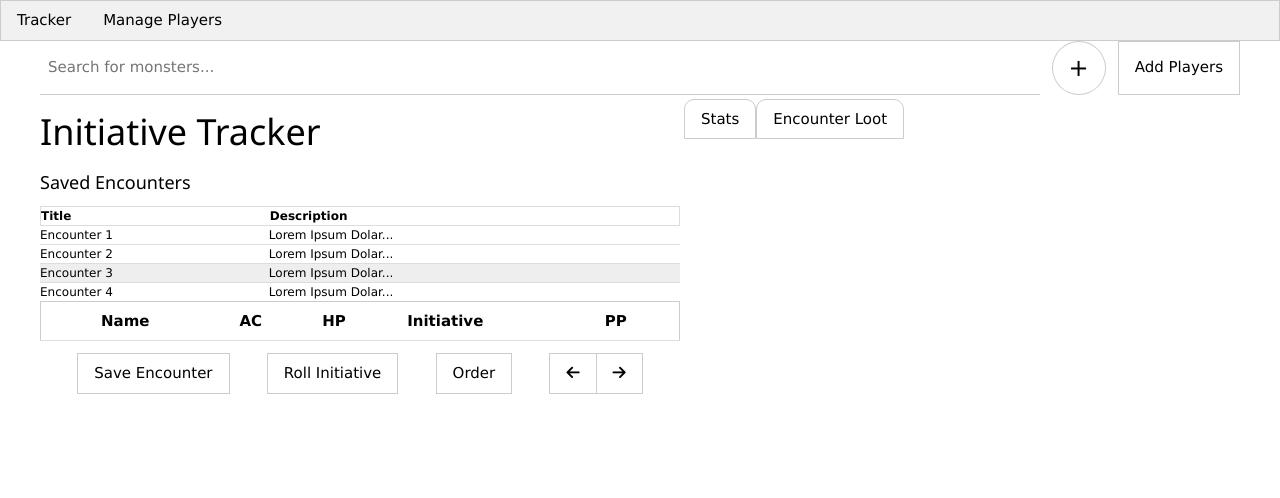
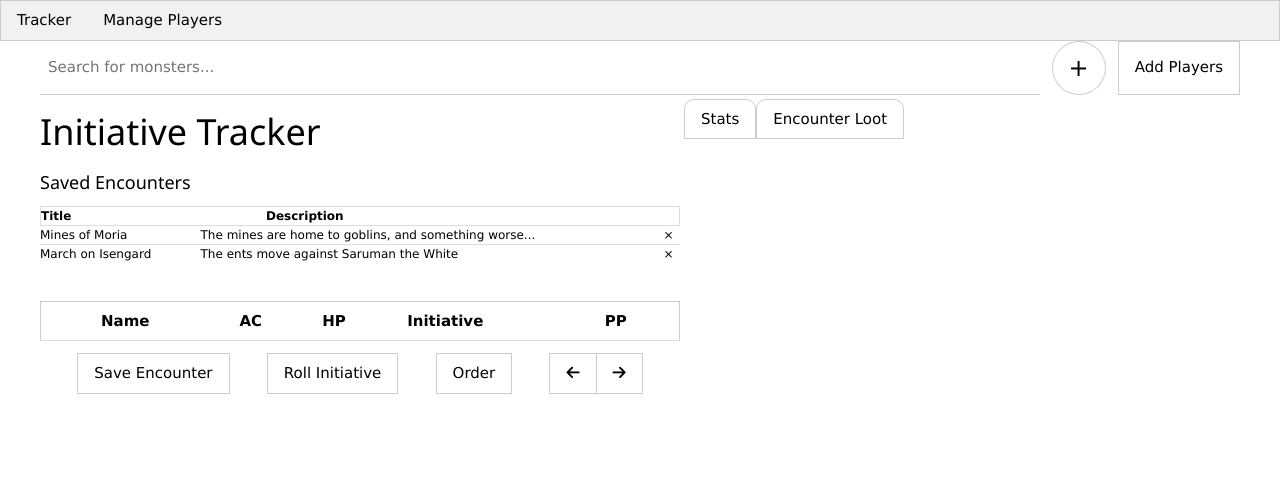
Before and after one commit to ben-githubs/dmtoolkit, a Flask app: template dmtoolkit/inittracker/templates/tracker.jinja2 in a window 1280 px wide. Shown: the top 498 px of the page. Run offline with Flask 3, Linux system fonts and the light colour scheme; the template is opened without the code that fills it: most values are stand-ins (such as "Sample title", 1, 10 or a date in 2020); lists and menus that the app fills with data are empty; parts of the project's set-up code (start-up, migrations or seed data) failed here and were passed over; some libraries are stand-ins or nearby versions; some web fonts are replaced.

Commit message:
Add button to delete encounter, and add default encounters

```diff
--- a/dmtoolkit/inittracker/static/tracker.css
+++ b/dmtoolkit/inittracker/static/tracker.css
@@ -55,20 +55,34 @@ div.saved-encounter-list {
 
 div.saved-encounter-list-item {
     border-top: 1px solid #ddd;
+    display: flex;
+    flex-direction: row;
+    width: 100%;
 }
 
 div.saved-encounter-list-header {
     border: 1px solid #ddd;
     border-bottom: 0;
+    display: flex;
+    flex-direction: row;
 }
 
-div.saved-encounter-list-item span:first-child, div.saved-encounter-list-header span:first-child {
-    display: inline-block;
+div.saved-encounter-list-item div:first-child, div.saved-encounter-list-header div:first-child {
     width: 225px;
+    flex-grow: 0;
 }
 
-div.saved-encounter-list-item span {
-    display: inline-block;
+div.saved-encounter-list-item div {
+    width: 100%;
+    text-wrap: wrap;
+}
+
+div.saved-encounter-list-item div:last-child {
+    margin-left: auto;
+    width: 32px;
+    flex-grow: 0;
+    padding: 0;
+    height: 100%;
 }
 
 div.saved-encounter-list-item:hover {
--- a/dmtoolkit/inittracker/static/tracker.js
+++ b/dmtoolkit/inittracker/static/tracker.js
@@ -340,12 +340,47 @@ function updateAddPlayerButtons() {
     })
 }
 
+function listEncounters() {
+    // Fetches the encounter list from localStorage.
+    savedEncounters = localStorage.getItem('savedEncounters');
+    if (savedEncounters === null || Object.keys(JSON.parse(savedEncounters)).length == 0) {
+        console.info("No saved encounters found; adding defaults")
+        return {
+            'Mines of Moria': {
+                'monsters': [
+                    {'id': 'Balor-MM', 'hasLoot': false},
+                    {'id': 'Goblin-MM'},
+                    {'id': 'Goblin-MM'},
+                    {'id': 'Hobgoblin-MM'}
+                ],
+                'title': 'Mines of Moria',
+                'desc': 'The mines are home to goblins, and something worse...'
+            },
+            'March on Isengard': {
+                'monsters': [
+                    {'id': 'Treant-MM', 'hasLoot': false},
+                    {'id': 'Treant-MM', 'hasLoot': false},
+                    {'id': 'Twig Blight-MM', 'hasLoot': false},
+                    {'id': 'Twig Blight-MM', 'hasLoot': false},
+                    {'id': 'Twig Blight-MM', 'hasLoot': false},
+                    {'id': 'Archmage-MM'}
+                ],
+                'title': 'March on Isengard',
+                'desc': 'The ents move against Saruman the White'
+            }
+        }
+    }
+    return JSON.parse(savedEncounters);
+}
+
+function updateEncounters(encounters) {
+    // Updates the encounter list saved in localStorage.
+    localStorage.setItem('savedEncounters', JSON.stringify(encounters));
+}
+
 function refreshEncounters() {
     // Get encounter info
-    encounters = JSON.parse(localStorage.getItem("savedEncounters"));
-    if (encounters === null) {
-        encounters = {};
-    }
+    encounters = listEncounters();
 
     numEncounters = Object.keys(encounters).length;
     console.log(`Found ${numEncounters} saved encounters in localStorage.`);
@@ -356,14 +391,37 @@ function refreshEncounters() {
         console.log('No encounters loaded; using default placeholders.')
     }
 
-    $.each(encounters, function(_, enc) {
+    $.each(encounters, function(eid, enc) {
         item = $('<div class="saved-encounter-list-item"></div>');
         item.data("monsters", enc.monsters);
+        item.data("encounter", enc);
+        item.data("id", eid);
         item.dblclick(function() { loadEncounter(this); });
-        item.append($(`<span>${enc.title}</span>`));
-        item.append($(`<span>${enc.desc}<span>`));
+        item.append($(`<div>${enc.title}</div>`));
+        item.append($(`<div>${enc.desc}<div>`));
+        closeButton = ($(`<div class="w3-button w3-ripple">&times</div>`));
+        closeButton.click(function(event) {
+            deleteEncounter(event);
+        })
+        item.append(closeButton);
         $('.saved-encounter-list').append(item);
     });
+}
+
+function deleteEncounter(event) {
+    self = $(event.target);
+    encounterItem = self;
+    if (!self.hasClass('saved-encounter-list-item')) {
+        encounterItem = self.closest(".saved-encounter-list-item");
+    }
+    encounterId = $(encounterItem).data("id");
+    console.log($(encounterItem).data("encounter"));
+    console.log(`Removing encounter '${encounterId}'`);
+
+    savedEncounters = listEncounters();
+    delete savedEncounters[encounterId];
+    updateEncounters(savedEncounters);
+    refreshEncounters();
 }
 
 function loadEncounter(encounterItem) {
@@ -416,15 +474,12 @@ function saveEncounter() {
     }
 
     // Update Encounter List
-    encounters = JSON.parse(localStorage.getItem("savedEncounters"));
-    if (encounters === null) {
-        encounters = {};
-    }
+    encounters = listEncounters();
     numEncounters = Object.keys(encounters).length;
 
     encounterId = encounterTitle;
     encounters[encounterId] = encounter;
-    localStorage.setItem("savedEncounters", JSON.stringify(encounters));
+    updateEncounters(encounters);
 
     if (Object.keys(encounters).length == numEncounters) {
         console.log(`Updated encounter: '${encounterId}'`);
--- a/dmtoolkit/inittracker/templates/tracker.jinja2
+++ b/dmtoolkit/inittracker/templates/tracker.jinja2
@@ -29,31 +29,11 @@
             <h1>Initiative Tracker</h1>
             <h5>Saved Encounters</h5>
             <div class="saved-encounter-list-header w3-small" style="width: 100%">
-                <span><strong>Title</strong></span>
-                <span><strong>Description</strong></span>
+                <div><strong>Title</strong></div>
+                <div><strong>Description</strong></div>
+                <div></div>
             </div>
-            <div class="saved-encounter-list w3-small">
-                <div class="saved-encounter-list-item">
-                    <span>Encounter 1</span>
-                    <span>Lorem Ipsum Dolar...</span>
-                </div>
-                <div class="saved-encounter-list-item">
-                    <span>Encounter 2</span>
-                    <span>Lorem Ipsum Dolar...</span>
-                </div>
-                <div class="saved-encounter-list-item selected">
-                    <span>Encounter 3</span>
-                    <span>Lorem Ipsum Dolar...</span>
-                </div>
-                <div class="saved-encounter-list-item">
-                    <span>Encounter 4</span>
-                    <span>Lorem Ipsum Dolar...</span>
-                </div>
-                <div class="saved-encounter-list-item">
-                    <span>Encounter 5</span>
-                    <span>Lorem Ipsum Dolar...</span>
-                </div>
-            </div>
+            <div class="saved-encounter-list w3-small"></div>
 
             <table id="turntracker" class="w3-table w3-bordered w3-border">
                 <tr id="tracker-header">
```
